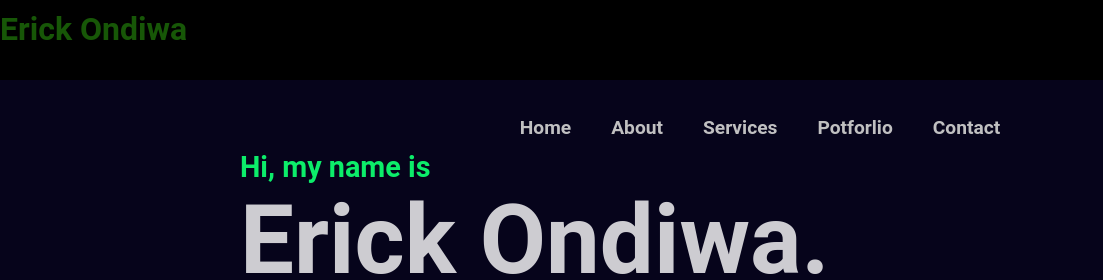
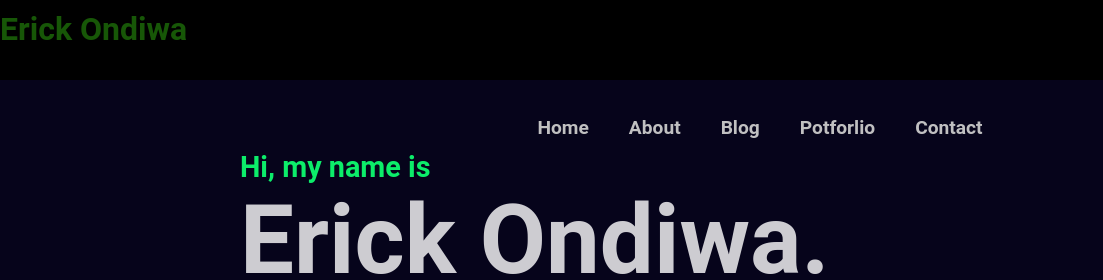
Before and after one commit to Erick-Ondiwa/Potforlio-Website, a plain HTML site: page index.html in a window 1280 px wide. Shown: the top 280 px of the page, 0-1103 px from the left. Drawn offline with Linux system fonts and the light colour scheme.

Commit message:
Modified

```diff
--- a/index.html
+++ b/index.html
@@ -14,8 +14,6 @@
  <header>
    <h1>Erick Ondiwa</h1>
    <div class="link_icons">
-     <!-- <h3>Aspiring Data Scientist and Machine Learning Engineer<h3> -->
-
        <a href="https://github.com/Erick-Ondiwa" target="_blank">
          <i class="fa-brands fa-github"></i>
        </a>
@@ -35,7 +33,7 @@
    <ul>
      <li><a href="index.html">Home</a></li>
      <li><a href="about.html">About</a></li>
-     <li><a href="services.html">Services</a></li>
+     <li><a href="services.html">Blog</a></li>
      <li><a href="potforlio.html">Potforlio</a></li>
      <li><a href="contact.html">Contact</a></li>
    </ul>
```
